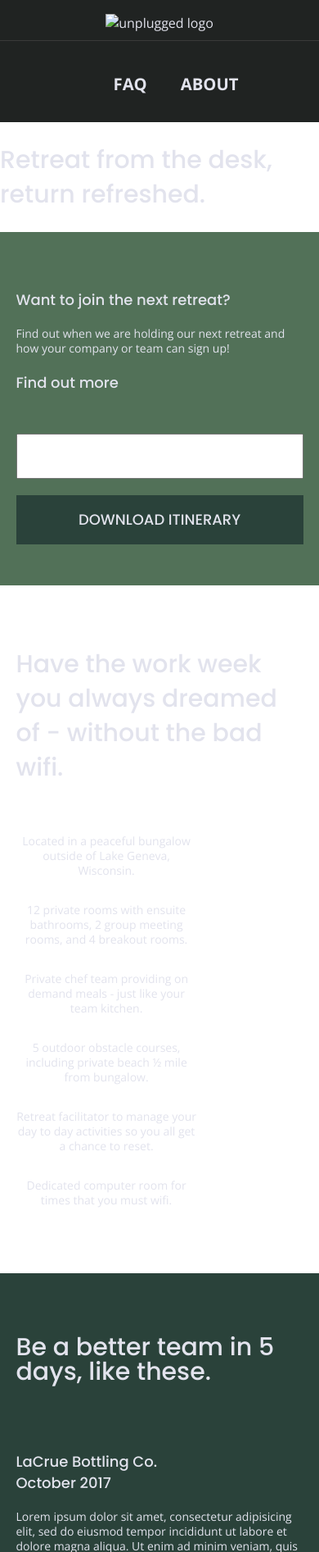
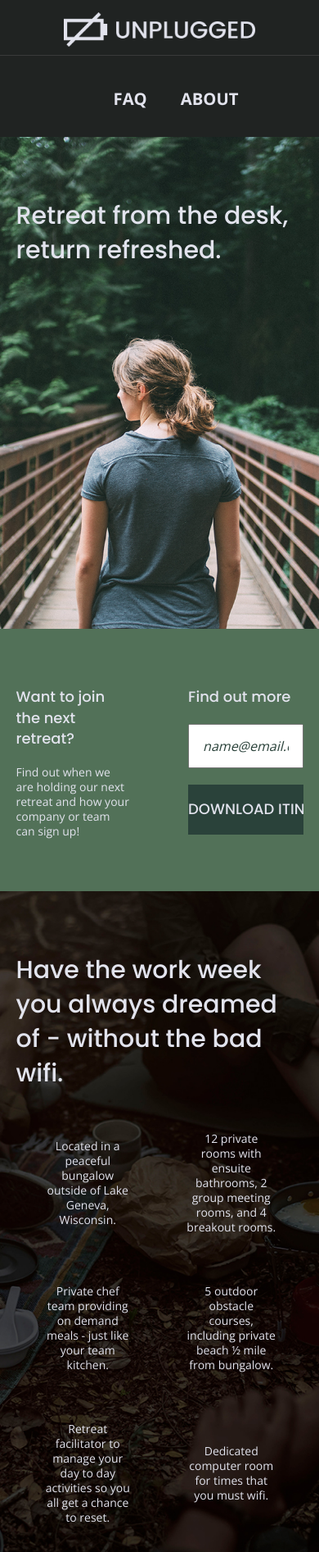
Before and after one commit to adetounabims/unplugged-retreat, a website: page index.html in a window 390 px wide. Shown: the top 1893 px of the page at 82% size. Drawn offline with nearby package versions, Linux system fonts and the light colour scheme.

Commit message:
added responsive images

```diff
--- a/css/main.css
+++ b/css/main.css
@@ -130,11 +130,11 @@ p {
 }
 
 img {
-
+  width: 100%;
 }
 
 figure {
-
+        margin: 0;
 }
 
 address {
@@ -171,6 +171,14 @@ header .content-wrapper{
   flex-flow: row wrap;
   width: 100%;
   margin: 0;
+}
+
+header figure {
+  width: 60%;
+  display: flex;
+  justify-content: center;
+  align-items: center;
+  flex-flow: row wrap;
 }
 
 .header-divider{
@@ -235,12 +243,15 @@ footer .copyright{
   margin: 20px 0;
 }
 
-
 /*------------ MOBILE STYLES  ------------*/
 /*homepage*/
 /*HERO AREA */
 
   .hero-area{
+  background: url('../img/jake-melara-30679-unsplash.jpg') no-repeat;
+  background-size: cover;
+  background-position: center;
+  min-height: 500px;
   display: flex;
   flex-flow: row wrap;
   justify-content: center;
@@ -252,6 +263,7 @@ footer .copyright{
     font-weight: 500;
     line-height: 1.2;
   }
+
 
 /*****ASIDE*****/
 
@@ -290,7 +302,10 @@ input[type=button] {
 }
 
 /************FEATURES************/
-  .features{
+.features{
+    background: url('../img/rawpixel-800820-unsplash1.jpg') no-repeat;
+    background-size: cover;
+    background-position: center;
     display: flex;
     flex-flow: row wrap;
     justify-content: center;
@@ -482,8 +497,8 @@ input[type=button] {
 
 @media only screen and (min-width: 768px) {
 /*Tablet styles here*/
+/* GENERAL STYLES */
 
-/* GENERAL STYLES */
   .content-wrapper {
         max-width: 640px;
         margin: 100px 0;
@@ -526,7 +541,18 @@ input[type=button] {
         display: none;
     }
 
-    /* Hero Area */
+}
+
+ /* Hero Area */
+.hero-area{
+  min-height: 600px;
+}
+
+.hero-area h1 {
+    font-size: 3em;
+    line-height: 1;
+    margin: 0;
+}
 
     /* Aside */
     aside .content-wrapper {
@@ -574,7 +600,9 @@ input[type=button] {
       width: 75%;
     }
 
-    .reviews article div {
+    .reviews article div,
+    .reviews article figure
+    {
         width: 49%;
     }
 
@@ -680,11 +708,12 @@ input[type=button] {
       line-height: 1.333;
     }
 
+
      /* Hero */
 
     .hero-area h1 {
       font-size: 3.75em;
-        width:60%;
+      width:60%;
     }
 
     /* Aside */
@@ -702,6 +731,7 @@ input[type=button] {
     }
 
     /* Features */
+
 
     .features h2 {
         width: 90%;
--- a/index.html
+++ b/index.html
@@ -1,5 +1,5 @@
 <!doctype html>
-<html class="no-js" lang="">
+<html class="no-js" lang="en">
 
 <head>
   <meta charset="utf-8">
@@ -30,7 +30,11 @@
   <!-- Add your site or application content here -->
   <header>
      <div class="content-wrapper">
-        <a href="#"><img src="" alt="unplugged logo"></a>
+     <figure>
+     <a href="#">
+        <img src="img/unpluggedlogo.png" alt="unplugged logo">
+        </a>
+        </figure>
         <div class="header-divider"></div>
         <nav>
              <ul>
@@ -43,15 +47,20 @@
 
   <main>
     <section class="hero-area">
+    <div class="content-wrapper">
       <h2>Retreat from the desk, return refreshed.</h2>
+      </div>
     </section>
+
     <aside>
     <div class="content-wrapper">
+     <div class="form-description">
       <h3>Want to join the next retreat?</h3>
       <p>Find out when we are holding our next retreat and how your company or team can sign up!</p>
+      </div>
+      <div class="form">
       <h3>Find out more</h3>
-      <div class="form-description">
-      <input type="text" name="name" value="" class="form">
+      <input type="text" name="name" value="name@email.com">
       <input type="button" value="Download Itinerary">
       </div>
       </div>
@@ -61,35 +70,37 @@
     <div class="content-wrapper">
     <h2>Have the work week you always dreamed of - without the bad wifi.</h2>
     <!--Features content here -->
-    <article class="feautures-items">
+    <div class="features-items">
+    <article>
       <p class="fontawesome-icon"></p>
     <p class="features-item-description">Located in a peaceful bungalow outside of Lake Geneva, Wisconsin.</p>
     </article>
 
-    <article class="features-items">
+    <article>
       <p class="fontawesome-icon"></p>
     <p class="features-item-description">12 private rooms with ensuite bathrooms, 2 group meeting rooms, and 4 breakout rooms.</p>
     </article>
 
-    <article class="features-items">
+    <article>
       <p class="fontawesome-icon"></p>
     <p class="features-item-description">Private chef team providing on demand meals - just like your team kitchen.</p>
     </article>
 
-    <article class="features-items">
+    <article>
       <p class="fontawesome-icon"></p>
     <p class="features-item-description">5 outdoor obstacle courses, including private beach &frac12; mile from bungalow.</p>
     </article>
 
-    <article class="features-items">
+    <article>
       <p class="fontawesome-icon"></p>
     <p class="features-item-description">Retreat facilitator to manage your day to day activities so you all get a chance to reset.</p>
     </article>
 
-      <article class="features-items">
+      <article>
       <p class="fontawesome-icon"></p>
     <p class="features-item-description">Dedicated computer room for times that you must wifi.</p>
     </article>
+    </div>
     </div>
     </section>
 
@@ -97,7 +108,10 @@
   <div class="content-wrapper">
   <h2>Be a better team in 5 days, like these.</h2>
   <article>
-    <img src="">
+  <figure>
+    <img src="img/omar-lopez-296944-unsplash.jpg" alt="Happy team members at a retreat.">
+    </figure>
+
     <div>
       <h3>LaCrue Bottling Co. October 2017</h3>
       <p> Lorem ipsum dolor sit amet, consectetur adipisicing elit, sed do eiusmod
@@ -117,19 +131,28 @@
     <div class="content-wrapper">
         <div class="footer-content">
         <div class="contact">
+          <h4>Contact</h4>
           <address>
-          <h3>Contact</h3>
           <p>555-555-5555 <br>
          hello@unplugged.com</p>
           </address>
         </div>
 
             <div class="social">
-                <div class="social-icons">
-                    <h3>Social</h3>
-                    <p><a href="https://www.facebook.com/adetounabimbola" target="_blank"></a></p>
-                    <p><a href="https://www.twitter.com/touncodes" target="_blank"></a></p>
-                    <p><a href="https://www.instagram.com/titohbimz_" target="_blank"></a></p>
+            <h4>Social</h4>
+              <div class="social-icons">
+                <p>
+                   <a href="https://www.facebook.com/adetounabimbola" target="_blank">
+                   </a>
+                </p>
+                <p>
+                <a href="https://www.twitter.com/touncodes" target="_blank">
+                </a>
+                </p>
+                    <p>
+                    <a href="https://www.instagram.com/titohbimz_" target="_blank">
+                    </a>
+                    </p>
                     <!-- other social links here -->
                 </div>
             </div>
@@ -137,7 +160,7 @@
     </div> <!--footer content-wrapper ends-->
 
     <div class="copyright">
-    <p>Copyright 2019 | Unplugged</p>
+    <p>Copyright 2021 | Unplugged</p>
     </div>
   </footer>
   <script src="js/vendor/modernizr-3.11.2.min.js"></script>
```
Also changed, not shown: img/unpluggedlogo.jpg (deleted), img/unpluggedlogo.png (added).
